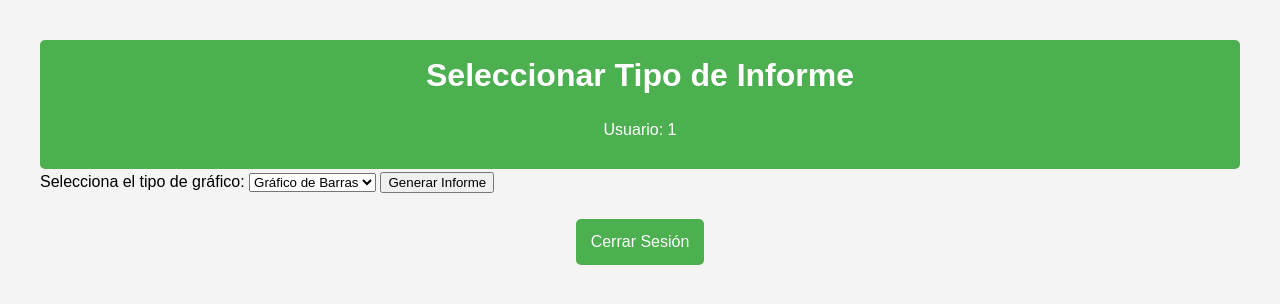
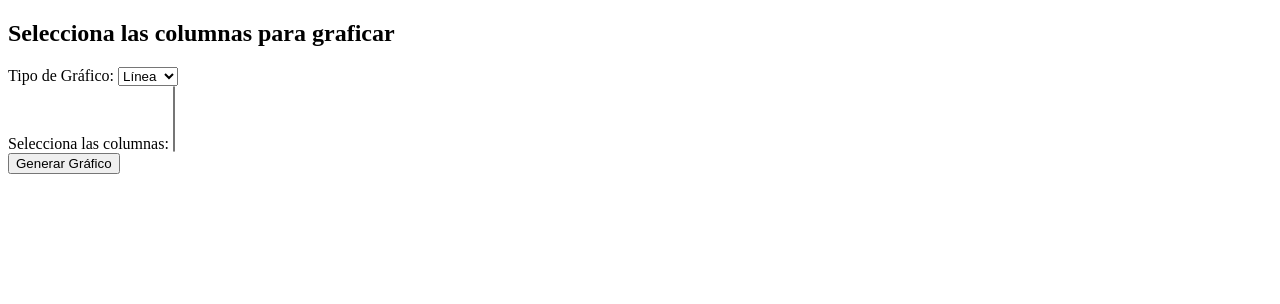
Before and after one commit to Laurapra/informe, a Flask app: page /report in a window 1280 px wide. Shown: the top 304 px of the page. Run offline with Flask 3, Linux system fonts and the light colour scheme; a user stored in the database is signed in; data that the repository does not hold is empty.

Commit message:
changes 2

```diff
--- a/app.py
+++ b/app.py
@@ -3,12 +3,7 @@ from flask_login import LoginManager, login_user, logout_user, login_required, c
 import pandas as pd
 import requests
 import matplotlib.pyplot as plt
-import os
-from reportlab.lib.pagesizes import letter
-from reportlab.lib import colors
-from reportlab.lib.styles import getSampleStyleSheet, ParagraphStyle
-from reportlab.platypus import SimpleDocTemplate, Paragraph, Table, TableStyle, Image
-import io
+import numpy as np
 
 app = Flask(__name__)
 app.secret_key = '1234'  # Cambia esto por una clave secreta más segura en producción
@@ -49,85 +44,42 @@ def report():
     data = response.json()
     df = pd.DataFrame(data)
 
+    # Obtener las columnas disponibles para graficar
+    columnas_disponibles = df.columns.tolist()
+
     if request.method == 'POST':
-        # Obtener el tipo de gráfico seleccionado
+        # Obtener el tipo de gráfico y las columnas seleccionadas
         tipo_grafico = request.form['tipo_grafico']
-        nombre_columna_valida = 'tipo_de_vinculaci_n'  # Cambia esto según el resultado de la impresión anterior
+        nombres_columnas_validas = request.form.getlist('nombre_columnas')
 
-        if nombre_columna_valida in df.columns:
-            plt.figure(figsize=(10, 6))
+        # Crear un gráfico con todas las columnas seleccionadas
+        plt.figure(figsize=(10, 6))
 
-            if tipo_grafico == 'bar':
-                df[nombre_columna_valida].value_counts().plot(kind='bar')
-                plt.title('Cantidad de Trámites por Tipo de Vinculación')
-                plt.xlabel('Tipo de Vinculación')
-                plt.ylabel('Cantidad de Trámites')
-            elif tipo_grafico == 'pie':
-                df[nombre_columna_valida].value_counts().plot(kind='pie', autopct='%1.1f%%')
-                plt.title('Distribución de Trámites por Tipo de Vinculación')
-                plt.ylabel('')  # Eliminar la etiqueta del eje Y para gráficos de pastel
+        for nombre_columna_valida in nombres_columnas_validas:
+            if nombre_columna_valida in df.columns:
+                plt.plot(df.index, df[nombre_columna_valida], label=nombre_columna_valida)
             else:
-                return "Tipo de gráfico no soportado", 400
+                return "Error: La columna seleccionada no existe en los datos."
 
-            plt.xticks(rotation=45)
-            plt.savefig('static/grafico.png')
-            plt.close()
-        else:
-            return "Error: La columna seleccionada no existe en los datos."
+        plt.title('Gráfico de Múltiples Columnas')
+        plt.xlabel('Índice')
+        plt.ylabel('Valores')
+        plt.legend()
 
-        # Crear el contenido del PDF
-        pdf_buffer = io.BytesIO()
-        doc = SimpleDocTemplate(pdf_buffer, pagesize=letter)
-        elements = []
+        # Guardar el gráfico en formato PNG
+        plt.savefig('static/grafico.png')
 
-        # Estilos
-        styles = getSampleStyleSheet()
-        title_style = styles['Title']
-        normal_style = styles['Normal']
+        # Guardar el gráfico en formato PDF
+        plt.savefig('static/grafico.pdf', format='pdf')
+        plt.close()
 
-        # Título
-        elements.append(Paragraph("Informe de Datos", title_style))
-        elements.append(Paragraph(f"Usuario: {current_user.id}", normal_style))
-        elements.append(Paragraph("<br/>", normal_style))  # Espacio en blanco
+        return render_template('report_form.html', columnas=columnas_disponibles, grafico=True)
 
-        # Resumen Estadístico
-        elements.append(Paragraph("Resumen Estadístico:", normal_style))
+    return render_template('report_form.html', columnas=columnas_disponibles)
 
-        # Crear tabla a partir del resumen estadístico
-        stats = df.describe()
-        data = [stats.columns.tolist()] + stats.values.tolist()
-        table = Table(data)
-
-        # Estilo de la tabla
-        table .setStyle(TableStyle([
-            ('BACKGROUND', (0, 0), (-1, 0), colors.grey),
-            ('TEXTCOLOR', (0, 0), (-1, 0), colors.whitesmoke),
-            ('ALIGN', (0, 0), (-1, -1), 'CENTER'),
-            ('FONTNAME', (0, 0), (-1, 0), 'Helvetica-Bold'),
-            ('BOTTOMPADDING', (0, 0), (-1, 0), 12),
-            ('BACKGROUND', (0, 1), (-1, -1), colors.beige),
-            ('GRID', (0, 0), (-1, -1), 1, colors.black),
-        ]))
-        elements.append(table)
-
-        # Agregar gráfico al PDF
-        elements.append(Paragraph("<br/>", normal_style))  # Espacio en blanco
-        elements.append(Image('static/grafico.png', width=400, height=300))
-
-        # Finalizar el PDF
-        doc.build(elements)
-        pdf_buffer.seek(0)
-
-        # Enviar el archivo PDF al usuario
-        return send_file(pdf_buffer, as_attachment=True, download_name='informe.pdf', mimetype='application/pdf')
-
-    # Si es un GET, simplemente muestra el formulario
-    return render_template('report_form.html')
-
-@app.route('/download')
-@login_required
-def download():
-    return send_file('informe.html', as_attachment=True)
+@app.route('/download_pdf')
+def download_pdf():
+    return send_file('static/grafico.pdf', as_attachment=True)
 
 @app.route('/logout')
 @login_required
--- a/templates/report_form.html
+++ b/templates/report_form.html
@@ -3,26 +3,34 @@
 <head>
     <meta charset="UTF-8">
     <meta name="viewport" content="width=device-width, initial-scale=1.0">
-    <link rel="stylesheet" href="{{ url_for('static', filename='style.css') }}">
-    <title>Seleccionar Tipo de Informe</title>
+    <title>Generar Reporte</title>
 </head>
 <body>
-    <header>
-        <h1>Seleccionar Tipo de Informe</h1>
-        <p>Usuario: {{ current_user.id }}</p>
-    </header>
+    <h2>Selecciona las columnas para graficar</h2>
+    <form method="POST">
+        <label for="tipo_grafico">Tipo de Gráfico:</label>
+        <select name="tipo_grafico" id="tipo_grafico">
+            <option value="line">Línea</option>
+            <option value="bar">Barra</option>
+            <option value="pie">Pastel</option>
+        </select>
+        <br>
 
-    <form method="POST" action="{{ url_for('report') }}">
-        <label for="tipo_grafico">Selecciona el tipo de gráfico:</label>
-        <select name="tipo_grafico" id="tipo_grafico">
-            <option value="bar">Gráfico de Barras</option>
-            <option value="pie">Gráfico de Pastel</option>
+        <label for="nombre_columnas">Selecciona las columnas:</label>
+        <select name="nombre_columnas" id="nombre_columnas" multiple>
+            {% for columna in columnas %}
+                <option value="{{ columna }}">{{ columna }}</option>
+            {% endfor %}
         </select>
-        <button type="submit">Generar Informe</button>
+        <br>
+        <input type="submit" value="Generar Gráfico">
     </form>
 
-    <footer>
-        <a href="{{ url_for('logout') }}" class="button">Cerrar Sesión</a>
-    </footer>
+    {% if grafico %}
+        <h3>Gráfico Generado:</h3>
+        <img src="{{ url_for('static', filename='grafico.png') }}" alt="Gráfico">
+        <br>
+        <a href="{{ url_for('download_pdf') }}">Descargar PDF</a>
+    {% endif %}
 </body>
 </html>
```
Also changed, not shown: templates/login.html (+4 -3 lines), static/grafico.png, static/grafico_c_digo_divipola_departamento.png (added), static/grafico_c_digo_divipola_municipio.png (added), static/grafico_departamento.png (added), 1 other file.
